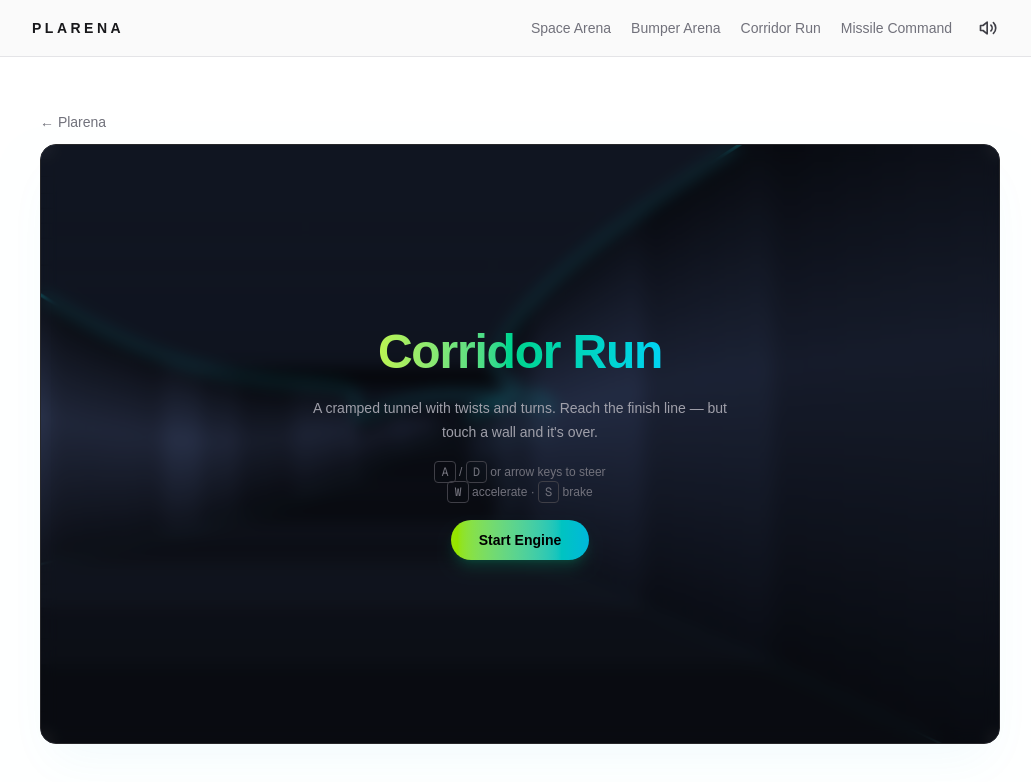
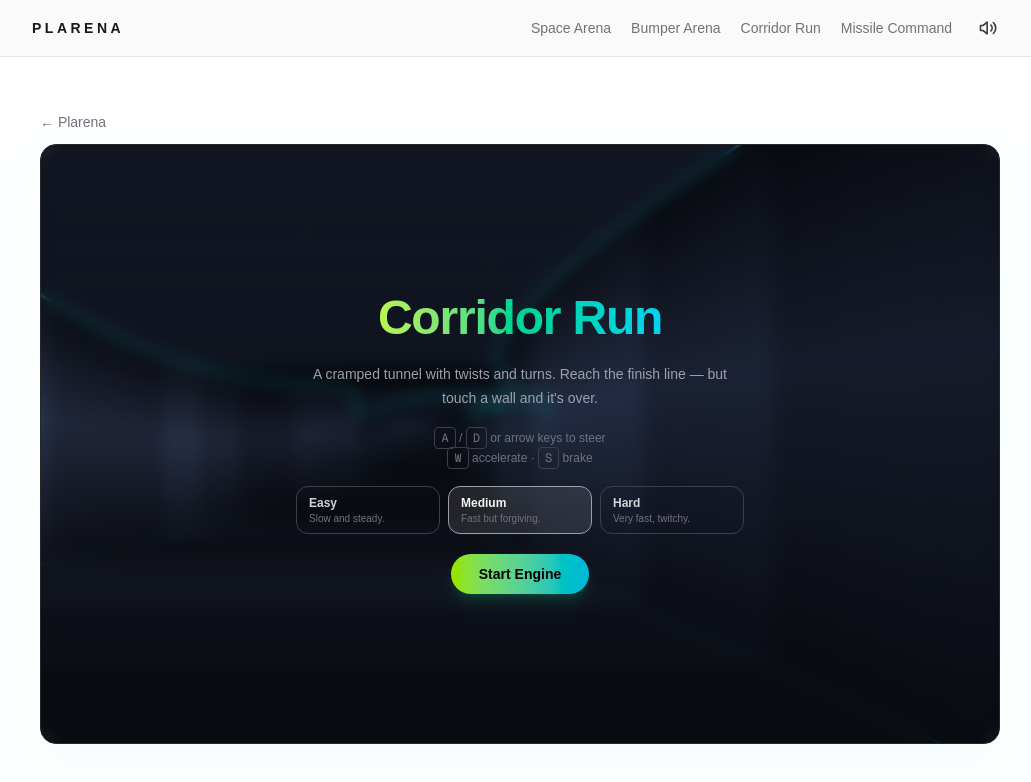
Before and after one commit to ayushkpai/plarena, a Next.js app: page /games/corridor-run in a window 1280 px wide. Shown: the top 782 px of the page, without its empty margins (120-1151 px from the left). Built offline with nearby package versions, Linux system fonts and the light colour scheme.

Commit message:
Add difficulty selection to Corridor Run

```diff
--- a/src/game/corridor-run.tsx
+++ b/src/game/corridor-run.tsx
@@ -25,15 +25,71 @@ const SLICES = 88;
 
 const TRACK_LENGTH = 7000;
 
-const MAX_SPEED = 300;
-const MIN_SPEED = 70;
-const ACCEL = 260;
-const BRAKE = 420;
-const COAST = 80;
+interface DiffStats {
+  maxSpeed: number;
+  minSpeed: number;
+  accel: number;
+  brake: number;
+  coast: number;
+  steerAcc: number;
+  latDrag: number;
+  maxLat: number;
+}
 
-const STEER_ACC = 4400;
-const LAT_DRAG = 5;
-const MAX_LAT = 950;
+interface Difficulty {
+  id: string;
+  name: string;
+  blurb: string;
+  stats: DiffStats;
+}
+
+const DIFFICULTIES: Difficulty[] = [
+  {
+    id: "easy",
+    name: "Easy",
+    blurb: "Slow and steady.",
+    stats: {
+      maxSpeed: 200,
+      minSpeed: 70,
+      accel: 220,
+      brake: 420,
+      coast: 80,
+      steerAcc: 4600,
+      latDrag: 7,
+      maxLat: 1000,
+    },
+  },
+  {
+    id: "medium",
+    name: "Medium",
+    blurb: "Fast but forgiving.",
+    stats: {
+      maxSpeed: 300,
+      minSpeed: 70,
+      accel: 280,
+      brake: 440,
+      coast: 85,
+      steerAcc: 4400,
+      latDrag: 5,
+      maxLat: 950,
+    },
+  },
+  {
+    id: "hard",
+    name: "Hard",
+    blurb: "Very fast, twitchy.",
+    stats: {
+      maxSpeed: 400,
+      minSpeed: 80,
+      accel: 360,
+      brake: 500,
+      coast: 110,
+      steerAcc: 5200,
+      latDrag: 2.8,
+      maxLat: 1250,
+    },
+  },
+];
 
 const FOG: [number, number, number] = [8, 11, 22];
 
@@ -84,6 +140,45 @@ function getBestServerSnapshot() {
   return 0;
 }
 
+const DIFF_KEY = "plarena.corridorRun.difficulty";
+
+let diffCache = "medium";
+let diffLoaded = false;
+const diffListeners = new Set<() => void>();
+
+function readDiffId(): string {
+  if (!diffLoaded && typeof window !== "undefined") {
+    diffLoaded = true;
+    try {
+      const stored = window.localStorage.getItem(DIFF_KEY);
+      if (stored && DIFFICULTIES.some((d) => d.id === stored)) diffCache = stored;
+    } catch {
+      // storage unavailable
+    }
+  }
+  return diffCache;
+}
+
+function writeDiffId(id: string) {
+  diffCache = id;
+  diffLoaded = true;
+  try {
+    window.localStorage.setItem(DIFF_KEY, id);
+  } catch {
+    // storage unavailable
+  }
+  diffListeners.forEach((listener) => listener());
+}
+
+function subscribeDiff(callback: () => void) {
+  diffListeners.add(callback);
+  return () => diffListeners.delete(callback);
+}
+
+function getDiffServerSnapshot() {
+  return "medium";
+}
+
 const SLICE_DEPTHS = (() => {
   const arr: number[] = [];
   const ratio = FAR / NEAR;
@@ -110,10 +205,11 @@ interface GameState {
   time: number;
   shake: number;
   flash: number;
+  stats: DiffStats;
   stars: { x: number; y: number; r: number }[];
 }
 
-function makeState(): GameState {
+function makeState(stats: DiffStats = DIFFICULTIES[1].stats): GameState {
   return {
     dist: 0,
     lateral: curveX(0),
@@ -123,6 +219,7 @@ function makeState(): GameState {
     time: 0,
     shake: 0,
     flash: 0,
+    stats,
     stars: Array.from({ length: 90 }, () => ({
       x: Math.random() * W,
       y: Math.random() * CY,
@@ -153,6 +250,12 @@ export default function CorridorRun() {
   const [result, setResult] = useState<Result>(null);
   const [timeMs, setTimeMs] = useState(0);
   const best = useSyncExternalStore(subscribeBest, readBest, getBestServerSnapshot);
+  const diffId = useSyncExternalStore(subscribeDiff, readDiffId, getDiffServerSnapshot);
+  const difficulty = DIFFICULTIES.find((d) => d.id === diffId) ?? DIFFICULTIES[1];
+  const diffRef = useRef(difficulty);
+  useEffect(() => {
+    diffRef.current = difficulty;
+  }, [difficulty]);
 
   const setPhaseBoth = useCallback((p: Phase) => {
     phaseRef.current = p;
@@ -160,7 +263,7 @@ export default function CorridorRun() {
   }, []);
 
   const startGame = useCallback(() => {
-    gameRef.current = makeState();
+    gameRef.current = makeState(diffRef.current.stats);
     setResult(null);
     setTimeMs(0);
     setPhaseBoth("playing");
@@ -230,13 +333,14 @@ export default function CorridorRun() {
       raf = requestAnimationFrame(loop);
       const dt = Math.min((now - last) / 1000, 0.05);
       last = now;
-      if (!gameRef.current) gameRef.current = makeState();
+      if (!gameRef.current) gameRef.current = makeState(diffRef.current.stats);
       const g = gameRef.current;
       const current = phaseRef.current;
 
       if (current === "playing") {
         update(g, dt, keysRef.current, finish);
-        engineUpdate((g.speed - MIN_SPEED) / (MAX_SPEED - MIN_SPEED));
+        const st = g.stats;
+        engineUpdate((g.speed - st.minSpeed) / (st.maxSpeed - st.minSpeed));
       } else if (current === "menu") {
         updateAttract(g, dt);
         engineStop();
@@ -292,6 +396,7 @@ export default function CorridorRun() {
                 touch a wall and it&apos;s over.
               </p>
               <Controls />
+              <DifficultyPicker difficulty={difficulty} onSelect={writeDiffId} />
               <StartButton onClick={startGame}>Start Engine</StartButton>
             </Overlay>
           )}
@@ -360,6 +465,43 @@ function Controls() {
   );
 }
 
+function DifficultyPicker({
+  difficulty,
+  onSelect,
+}: {
+  difficulty: Difficulty;
+  onSelect: (id: string) => void;
+}) {
+  return (
+    <div className="flex w-full max-w-md gap-2">
+      {DIFFICULTIES.map((d) => {
+        const active = d.id === difficulty.id;
+        return (
+          <button
+            key={d.id}
+            type="button"
+            onClick={() => onSelect(d.id)}
+            className={`flex-1 rounded-xl border px-3 py-2 text-left transition-colors ${
+              active
+                ? "border-zinc-400 bg-white/10"
+                : "border-zinc-700 hover:border-zinc-500 hover:bg-white/5"
+            }`}
+          >
+            <span
+              className={`block text-xs font-semibold ${active ? "text-zinc-100" : "text-zinc-300"}`}
+            >
+              {d.name}
+            </span>
+            <span className="mt-0.5 block text-[10px] leading-tight text-zinc-500">
+              {d.blurb}
+            </span>
+          </button>
+        );
+      })}
+    </div>
+  );
+}
+
 function StartButton({
   children,
   onClick,
@@ -397,22 +539,24 @@ function update(
   g.shake = Math.max(0, g.shake - dt * 30);
   g.flash = Math.max(0, g.flash - dt * 2.2);
 
+  const st = g.stats;
+
   let steer = 0;
   if (keys.has("arrowleft") || keys.has("a")) steer -= 1;
   if (keys.has("arrowright") || keys.has("d")) steer += 1;
 
   if (keys.has("arrowup") || keys.has("w")) {
-    g.speed = Math.min(MAX_SPEED, g.speed + ACCEL * dt);
+    g.speed = Math.min(st.maxSpeed, g.speed + st.accel * dt);
   } else if (keys.has("arrowdown") || keys.has("s")) {
-    g.speed = Math.max(MIN_SPEED, g.speed - BRAKE * dt);
+    g.speed = Math.max(st.minSpeed, g.speed - st.brake * dt);
   } else {
-    g.speed = Math.max(MIN_SPEED, g.speed - COAST * dt);
+    g.speed = Math.max(st.minSpeed, g.speed - st.coast * dt);
   }
 
-  g.latVel += steer * STEER_ACC * dt;
-  g.latVel *= Math.max(0, 1 - LAT_DRAG * dt);
-  if (g.latVel > MAX_LAT) g.latVel = MAX_LAT;
-  else if (g.latVel < -MAX_LAT) g.latVel = -MAX_LAT;
+  g.latVel += steer * st.steerAcc * dt;
+  g.latVel *= Math.max(0, 1 - st.latDrag * dt);
+  if (g.latVel > st.maxLat) g.latVel = st.maxLat;
+  else if (g.latVel < -st.maxLat) g.latVel = -st.maxLat;
   g.lateral += g.latVel * dt;
 
   g.dist += g.speed * dt;
@@ -642,7 +786,7 @@ function drawFinishGate(ctx: CanvasRenderingContext2D, g: GameState) {
 }
 
 function drawSpeedLines(ctx: CanvasRenderingContext2D, g: GameState) {
-  const intensity = Math.max(0, (g.speed - 170) / (MAX_SPEED - 170));
+  const intensity = Math.max(0, (g.speed - 170) / (g.stats.maxSpeed - 170));
   if (intensity <= 0) return;
   ctx.save();
   ctx.strokeStyle = `rgba(165, 243, 252, ${0.18 * intensity})`;
@@ -662,7 +806,7 @@ function drawSpeedLines(ctx: CanvasRenderingContext2D, g: GameState) {
 
 function drawCockpit(ctx: CanvasRenderingContext2D, g: GameState) {
   const dashTop = H * 0.72;
-  const steer = Math.max(-1, Math.min(1, g.latVel / MAX_LAT));
+  const steer = Math.max(-1, Math.min(1, g.latVel / g.stats.maxLat));
 
   ctx.save();
 
@@ -731,7 +875,7 @@ function drawSpeedo(ctx: CanvasRenderingContext2D, g: GameState) {
   const r = 96;
   const start = Math.PI * 1.12;
   const end = Math.PI * 1.88;
-  const frac = Math.max(0, Math.min(1, g.speed / MAX_SPEED));
+  const frac = Math.max(0, Math.min(1, g.speed / g.stats.maxSpeed));
 
   ctx.strokeStyle = "rgba(148, 163, 184, 0.18)";
   ctx.lineWidth = 10;
```
